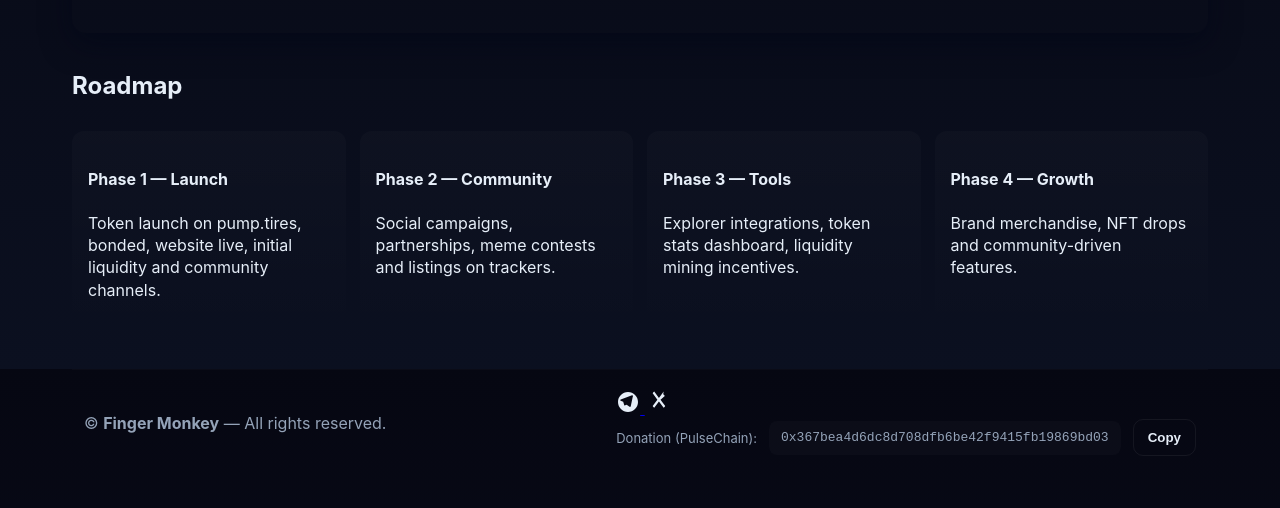
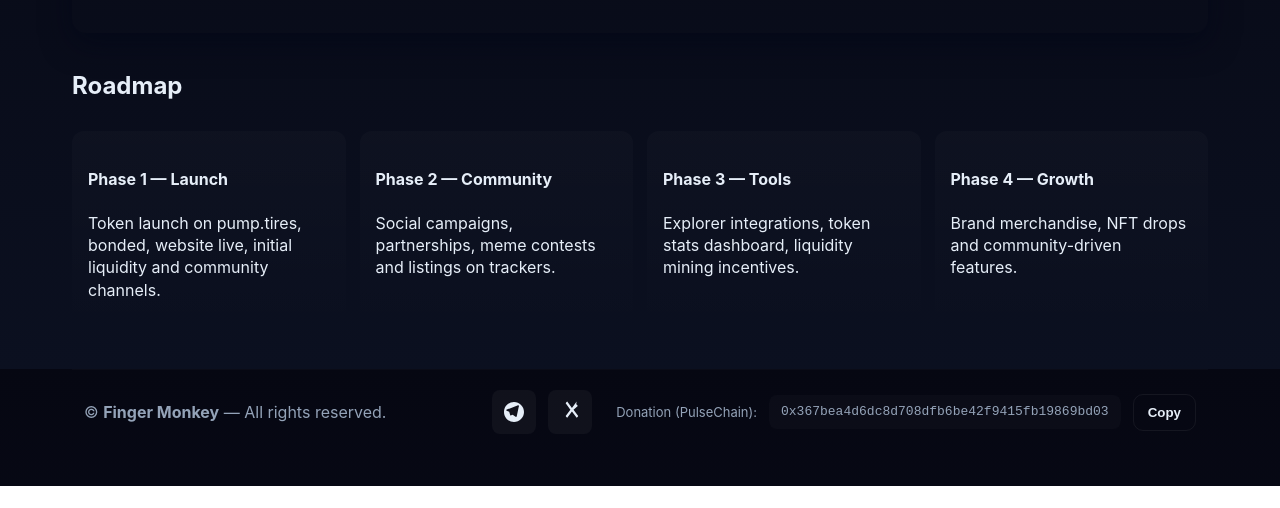
Before and after one commit to eskizo09/FingerMonkey, a plain HTML site: page index.html in a window 1280 px wide. Shown: the part 431-939 px from the top of the page. After the commit the page ends 917 px from the top, so only its background shows below. Drawn offline with Linux system fonts and the light colour scheme.

Commit message:
Update style.css

```diff
--- a/style.css
+++ b/style.css
@@ -135,6 +135,37 @@ footer{
   flex-wrap:wrap;
   border-top:1px solid rgba(255,255,255,0.02);
 }
+.footer-right{
+  display:flex;
+  gap:24px;
+  align-items:center;
+  flex-wrap:wrap;
+}
+.socials{
+  display:flex;
+  gap:12px;
+}
+.social-btn{
+  display:flex;
+  align-items:center;
+  justify-content:center;
+  background:var(--glass);
+  padding:10px;
+  border-radius:8px;
+  text-decoration:none;
+}
+.social-btn svg{
+  fill:var(--fg);
+}
+.social-btn:hover{
+  background:rgba(255,255,255,0.1);
+}
+.donation-wrap{
+  display:flex;
+  gap:12px;
+  align-items:center;
+  flex-wrap:wrap;
+}
 .donation{
   font-family:monospace;
   background:rgba(255,255,255,0.02);
```
